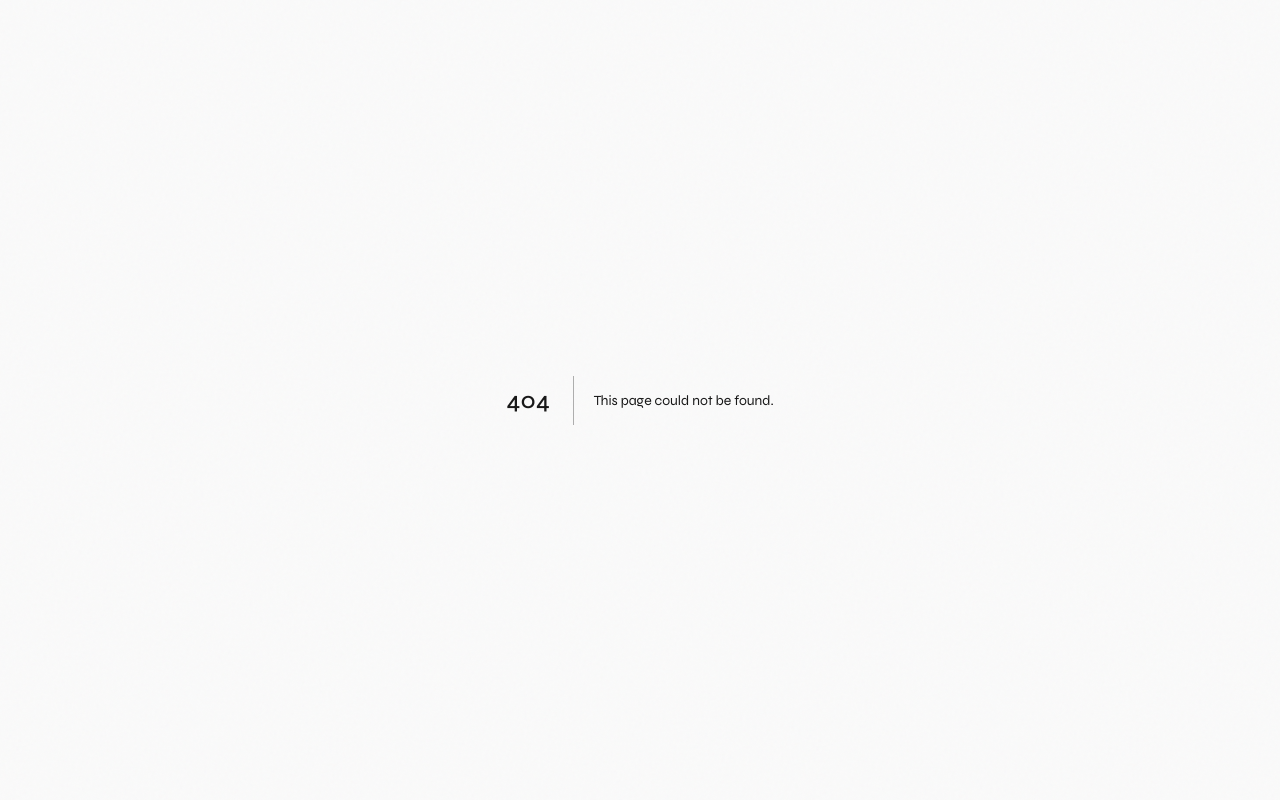
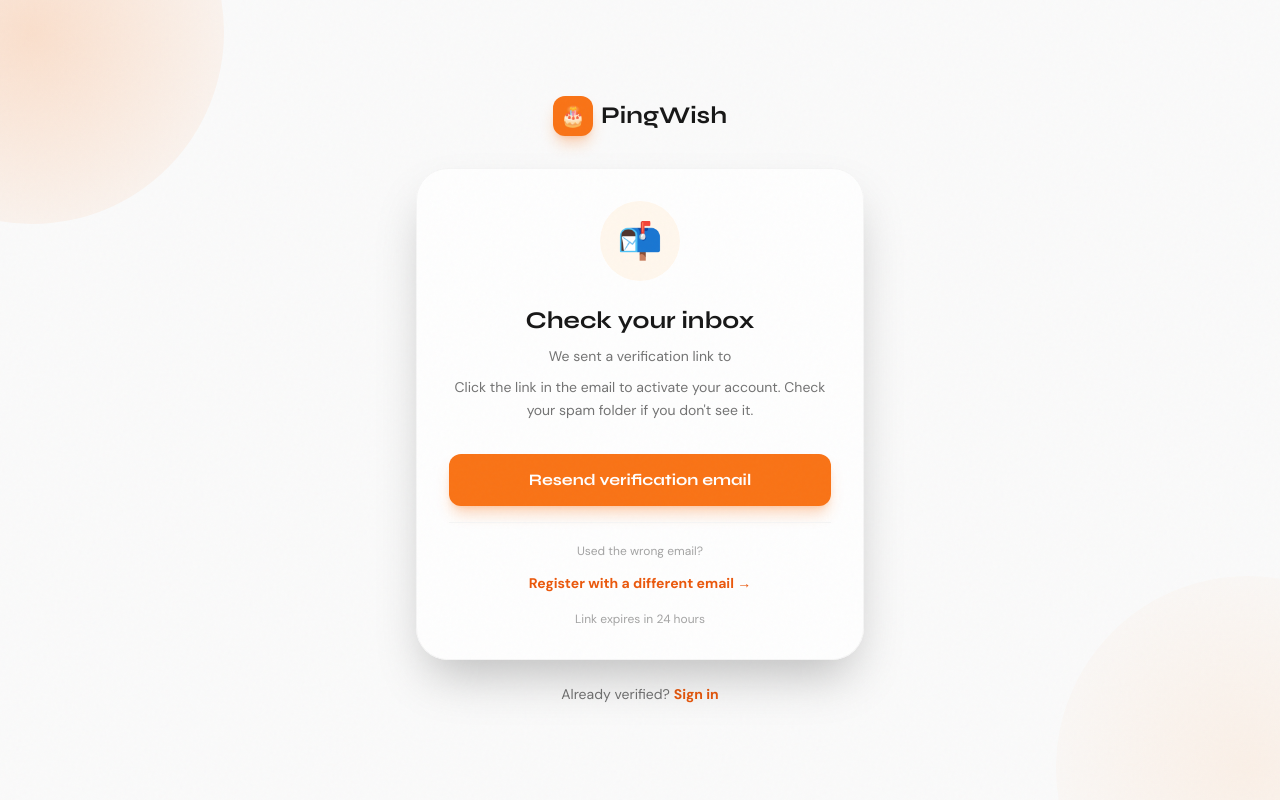
Before and after one commit to Navesh-J/PingWish, a Next.js app in the folder v2/: page /unverified in a window 1280 px wide. Before the commit this address had no page. Built offline with nearby package versions, Linux system fonts and the light colour scheme.

Commit message:
Unverified email page

```diff
--- /dev/null
+++ b/v2/app/unverified/page.tsx
@@ -0,0 +1,144 @@
+"use client";
+
+import { useState, Suspense } from "react";
+import { useSearchParams } from "next/navigation";
+import { motion } from "framer-motion";
+import toast from "react-hot-toast";
+import Link from "next/link";
+
+function UnverifiedContent() {
+  const searchParams = useSearchParams();
+  const email = searchParams.get("email") || "";
+  const [loading, setLoading] = useState(false);
+  const [resent, setResent] = useState(false);
+
+  const handleResend = async () => {
+    if (!email) {
+      toast.error("Email not found. Please register again.");
+      return;
+    }
+    setLoading(true);
+    try {
+      const res = await fetch("/api/auth/resend-verification", {
+        method: "POST",
+        headers: { "Content-Type": "application/json" },
+        body: JSON.stringify({ email }),
+      });
+      const data = await res.json();
+      if (!res.ok) {
+        toast.error(data.message || "Failed to resend");
+        return;
+      }
+      setResent(true);
+      toast.success("Verification email sent!");
+    } finally {
+      setLoading(false);
+    }
+  };
+
+  return (
+    <main className="min-h-screen flex items-center justify-center px-4 bg-neutral-50 dark:bg-neutral-950 relative overflow-hidden">
+      {/* Background blobs */}
+      <div className="absolute inset-0 overflow-hidden pointer-events-none">
+        <div className="absolute -top-40 -left-40 w-96 h-96 rounded-full opacity-20"
+          style={{ background: "radial-gradient(circle, #f97316, transparent)" }} />
+        <div className="absolute -bottom-40 -right-40 w-96 h-96 rounded-full opacity-10"
+          style={{ background: "radial-gradient(circle, #fb923c, transparent)" }} />
+      </div>
+
+      <div className="relative z-10 w-full max-w-md">
+        {/* Logo */}
+        <div className="text-center mb-8">
+          <Link href="/" className="inline-flex items-center gap-2">
+            <div className="w-10 h-10 rounded-xl bg-brand-500 flex items-center justify-center text-white shadow-lg shadow-brand-500/30">
+              <span className="text-xl">🎂</span>
+            </div>
+            <span className="text-2xl font-display font-bold text-neutral-900 dark:text-white">
+              PingWish
+            </span>
+          </Link>
+        </div>
+
+        {/* Card */}
+        <motion.div
+          initial={{ opacity: 0, y: 16 }}
+          animate={{ opacity: 1, y: 0 }}
+          className="bg-white/80 dark:bg-neutral-900/80 backdrop-blur-xl border border-neutral-100 dark:border-neutral-800 p-8 rounded-[2rem] shadow-2xl text-center"
+        >
+          {/* Icon */}
+          <div className="w-20 h-20 rounded-full bg-brand-50 dark:bg-brand-900/30 flex items-center justify-center mx-auto mb-6 text-4xl">
+            📬
+          </div>
+
+          <h2 className="text-2xl font-display font-bold text-neutral-900 dark:text-white mb-2">
+            Check your inbox
+          </h2>
+          <p className="text-neutral-500 dark:text-neutral-400 text-sm leading-relaxed mb-2">
+            We sent a verification link to
+          </p>
+          {email && (
+            <p className="font-display font-bold text-neutral-800 dark:text-neutral-200 text-sm mb-6 px-4 py-2 bg-neutral-100 dark:bg-neutral-800 rounded-xl inline-block">
+              {email}
+            </p>
+          )}
+          <p className="text-neutral-500 dark:text-neutral-400 text-sm leading-relaxed mb-8">
+            Click the link in the email to activate your account. Check your spam folder if you don't see it.
+          </p>
+
+          {/* Resend button */}
+          {!resent ? (
+            <button
+              onClick={handleResend}
+              disabled={loading}
+              className="w-full bg-brand-500 hover:bg-brand-600 text-white font-display font-bold py-3.5 rounded-xl shadow-lg shadow-brand-500/30 transition-all flex items-center justify-center gap-2 disabled:opacity-70 mb-4"
+            >
+              {loading ? (
+                <span className="inline-block w-5 h-5 border-2 border-white/30 border-t-white rounded-full animate-spin" />
+              ) : "Resend verification email"}
+            </button>
+          ) : (
+            <motion.div
+              initial={{ opacity: 0, scale: 0.95 }}
+              animate={{ opacity: 1, scale: 1 }}
+              className="w-full bg-green-50 dark:bg-green-900/20 border border-green-200 dark:border-green-800 text-green-700 dark:text-green-300 font-display font-bold py-3.5 rounded-xl text-sm mb-4 flex items-center justify-center gap-2"
+            >
+              ✅ Email sent! Check your inbox
+            </motion.div>
+          )}
+
+          {/* Wrong email option */}
+          <div className="border-t border-neutral-100 dark:border-neutral-800 pt-5 mt-2">
+            <p className="text-xs text-neutral-400 dark:text-neutral-500 mb-3">
+              Used the wrong email?
+            </p>
+            <Link
+              href="/register"
+              className="text-sm font-bold text-brand-600 dark:text-brand-400 hover:underline"
+            >
+              Register with a different email →
+            </Link>
+          </div>
+
+          <p className="mt-4 text-xs text-neutral-400 dark:text-neutral-500">
+            Link expires in 24 hours
+          </p>
+        </motion.div>
+
+        <p className="text-center mt-6 text-sm text-neutral-500 dark:text-neutral-400">
+          Already verified?{" "}
+          <Link href="/login" className="font-bold text-brand-600 dark:text-brand-400 hover:underline">
+            Sign in
+          </Link>
+        </p>
+      </div>
+    </main>
+  );
+}
+
+export default function UnverifiedPage() {
+  return (
+    <Suspense>
+      <UnverifiedContent />
+    </Suspense>
+  );
+}
```
